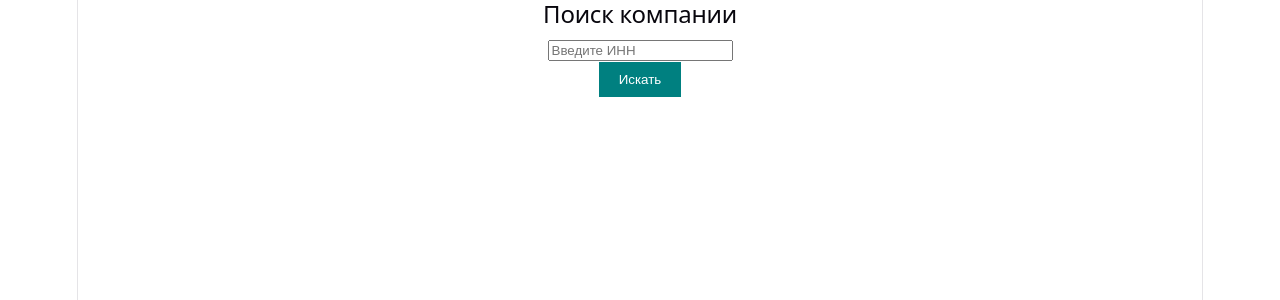
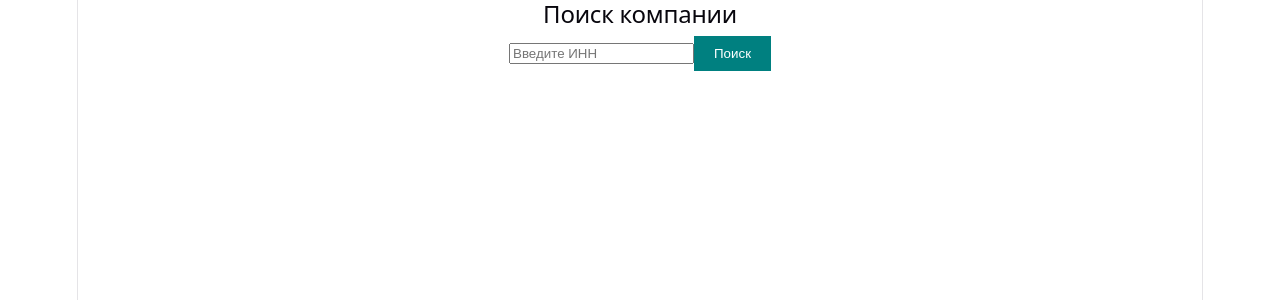
Before and after one commit to 201198al/final, a React (Vite) app in the folder scan-project/: page /search in a window 1280 px wide. Shown: the top 300 px of the page. Built offline with nearby package versions, Linux system fonts and the light colour scheme.

Commit message:
Добавлен поиск

```diff
--- a/scan-project/src/pages/Home.jsx
+++ b/scan-project/src/pages/Home.jsx
@@ -1,9 +1,10 @@
-import { Link } from "react-router-dom";
+import { Link, useNavigate } from "react-router-dom";
 
 function Home() {
+  const navigate = useNavigate();
+
   return (
     <div>
-
       <header>
         <h1>SCAN</h1>
         <nav>
@@ -11,15 +12,13 @@ function Home() {
         </nav>
       </header>
 
-
       <section>
         <h2>Сервис по поиску публикаций</h2>
         <p>Анализируем новости и данные</p>
-       <Link to="/search">
-      <button>Начать поиск</button>
-      </Link>
+        <button onClick={() => navigate("/search")}>
+          Начать поиск
+        </button>
       </section>
-
 
       <section>
         <h2>Наши тарифы</h2>
--- a/scan-project/src/pages/Search.jsx
+++ b/scan-project/src/pages/Search.jsx
@@ -1,12 +1,10 @@
-import { useNavigate } from "react-router-dom";
 import { useState } from "react";
 
 function Search() {
   const [inn, setInn] = useState("");
-  const navigate = useNavigate();
 
   const handleSearch = () => {
-    navigate("/result");
+    alert("Ищем по ИНН: " + inn);
   };
 
   return (
@@ -20,9 +18,7 @@ function Search() {
         onChange={(e) => setInn(e.target.value)}
       />
 
-      <br />
-
-      <button onClick={handleSearch}>Искать</button>
+      <button onClick={handleSearch}>Поиск</button>
     </div>
   );
 }
```
Lines whose indentation alone changed are shown as unchanged.
